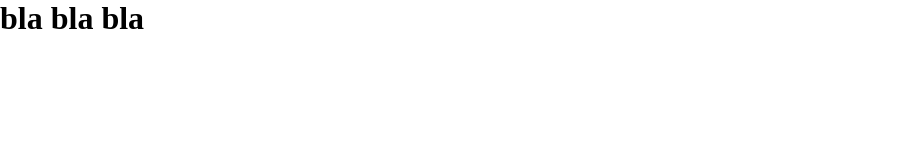
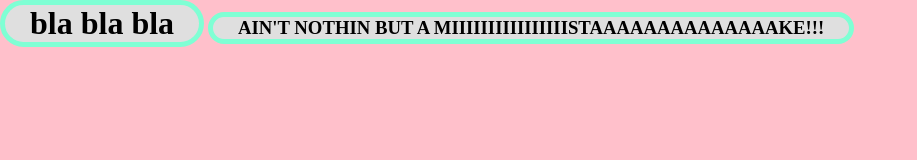
Before and after one commit to steb-m/git26, a website: page CSET/cset115/index.html in a window 1280 px wide. Shown: the whole page, without its empty margins (0-917 px from the left). Drawn offline with Linux system fonts and the light colour scheme.

Commit message:
added css

```diff
--- a/CSET/cset115/index.html
+++ b/CSET/cset115/index.html
@@ -8,5 +8,6 @@
 </head>
 <body>
     <h1>bla bla bla</h1>
+    <h3>AIN'T NOTHIN BUT A MIIIIIIIIIIIIIIIISTAAAAAAAAAAAAAAKE!!!</h3>
 </body>
 </html>
--- a/CSET/cset115/style.css
+++ b/CSET/cset115/style.css
@@ -2,4 +2,16 @@
     margin: 0;
     padding: 0;
     box-sizing: border-box;
+    background-color: pink;
 }
+h1, h2, h3, h4, h5, h5, h6{
+    display: inline-flex;
+    justify-content: center;
+    text-align: center;
+    background-color: #dfdfdf;
+    border: 5px solid aquamarine;
+    max-width: fit-content;
+    border-radius: 25px;
+    padding-left: 25px;
+    padding-right: 25px;
+}
```
